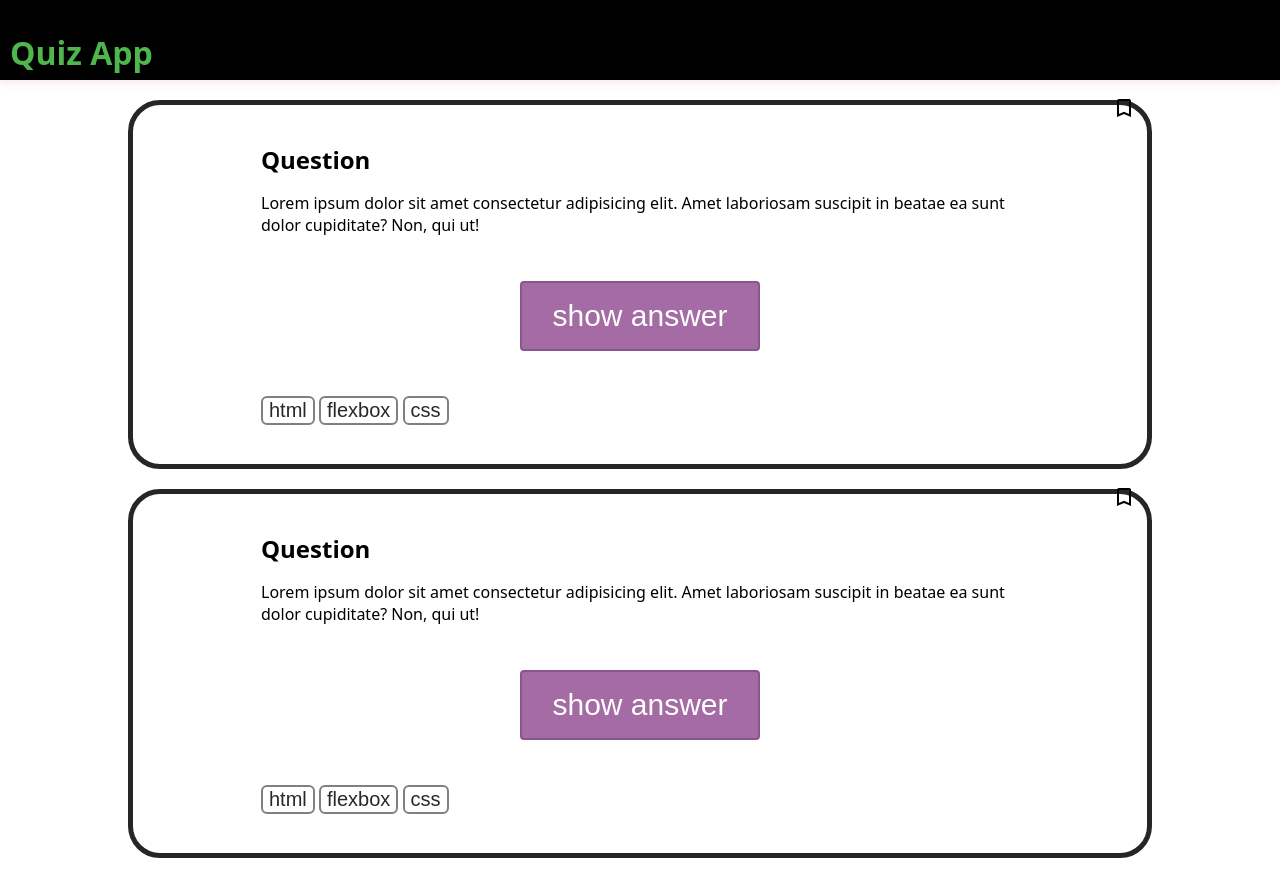
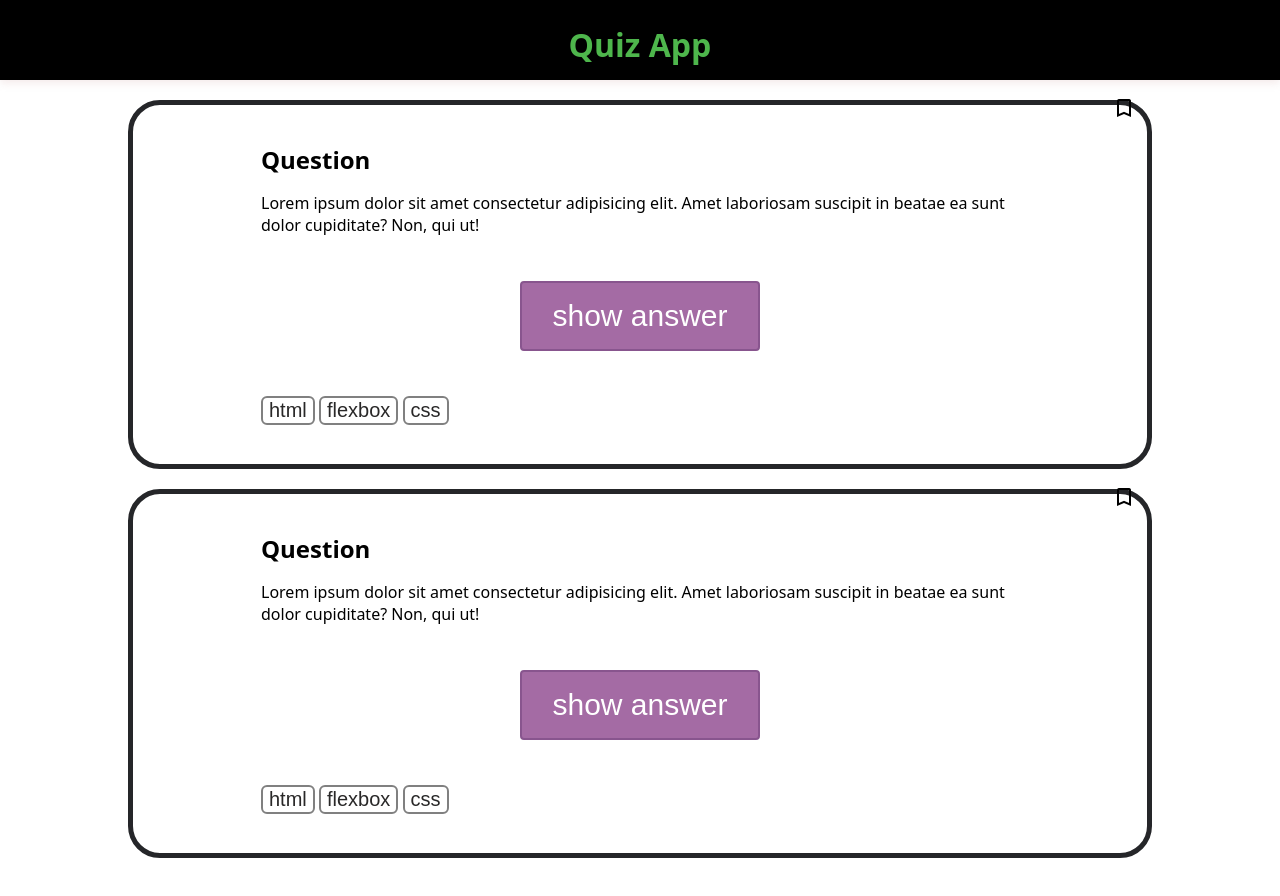
Before and after one commit to Philipp-Hess/QuizApp, a plain HTML site: page index.html in a window 1280 px wide. Drawn offline with nearby package versions, Linux system fonts and the light colour scheme.

Commit message:
major changes

```diff
--- a/styles.css
+++ b/styles.css
@@ -16,7 +16,7 @@ body {
   color: #ffffff;
   height: 80px;
   box-shadow: rgba(210, 167, 167, 0.24) 0 3px 8px;
-  padding: 10px;
+  padding: 2px;
   position: fixed;
   top: 0px;
   width: 100%;
@@ -24,7 +24,10 @@ body {
 }
 
 .header__heading {
+  font-family: system-ui, -apple-system, BlinkMacSystemFont, "Segoe UI", Roboto,
+    Oxygen, Ubuntu, Cantarell, "Open Sans", "Helvetica Neue", sans-serif;
   color: #4eb64c;
+  text-align: center;
 }
 
 .card {
```
